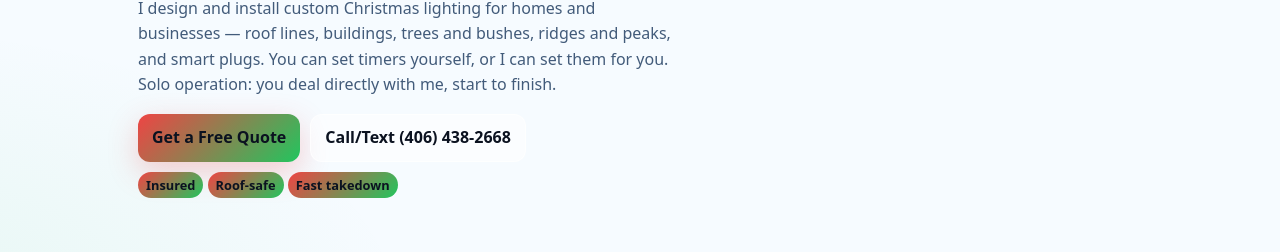
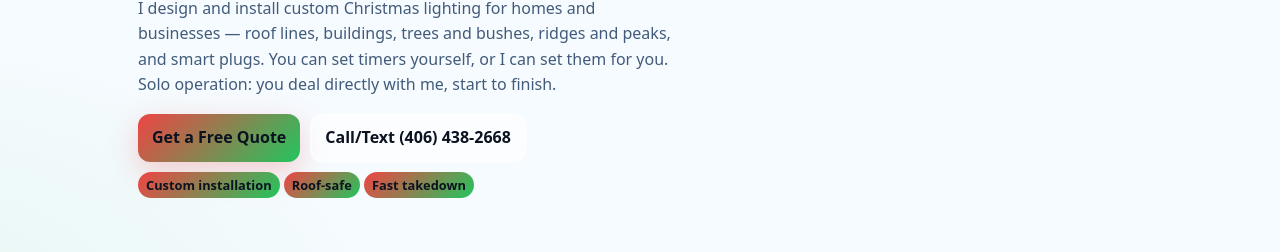
Before and after one commit to Sam-Ark-2025/sams-lighting, a plain HTML site: page index.html in a window 1280 px wide. Shown: the part 319-571 px from the top of the page. Drawn offline with Linux system fonts and the light colour scheme.

Commit message:
Update index.html

```diff
--- a/index.html
+++ b/index.html
@@ -98,7 +98,7 @@
           <a class="btn" href="#contact">Get a Free Quote</a>
           <a class="btn secondary" href="tel:+14064382668">Call/Text (406) 438‑2668</a>
         </div>
-        <div style="margin-top:10px"><span class="badge" title="Insured">Insured</span> <span class="badge" title="Roof‑safe">Roof‑safe</span> <span class="badge" title="Fast takedown">Fast takedown</span></div>
+       <div style="margin-top:10px"><span class="badge">Custom installation</span> <span class="badge">Roof-safe</span> <span class="badge">Fast takedown</span></div>
       </div>
     </section>
 
```
